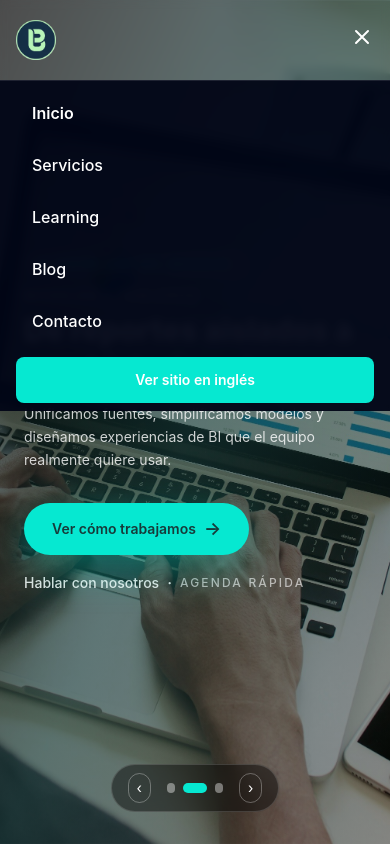
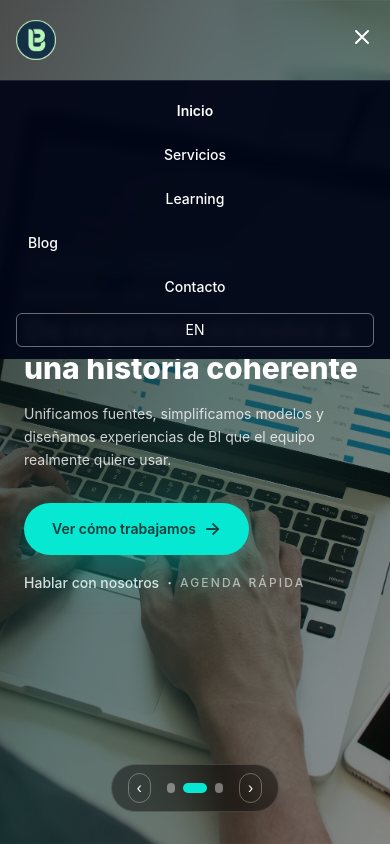
Before and after one commit to BigDataServicesllc/bds, a React (Create React App) app in the folder frontend/: page / in a window 390 px wide. Both pictures are taken after a click on the button 362 px from the left and 37 px from the top of the page. Shown: the top 844 px of the page. Built offline with nearby package versions, Linux system fonts and the light colour scheme.

Commit message:
cambios en el footer 2025-12-08 v2

```diff
--- a/frontend/src/components/LayoutHeader.js
+++ b/frontend/src/components/LayoutHeader.js
@@ -1,5 +1,4 @@
 // RUTA: frontend/src/components/LayoutHeader.js
-
 import React, { useState, useEffect } from 'react';
 import { Link, useLocation } from 'react-router-dom';
 
@@ -8,15 +7,23 @@ const LayoutHeader = ({ currentPage, onNavigate, onToggleLanguage, language }) =
   const [isScrolled, setIsScrolled] = useState(false);
   const location = useLocation();
 
-  // Detectar scroll para cambiar estilo del header
+  // Detectar scroll
   useEffect(() => {
     const onScroll = () => {
       setIsScrolled(window.scrollY > 40);
     };
 
-    window.addEventListener('scroll', onScroll);
-    return () => window.removeEventListener('scroll', onScroll);
+    window.addEventListener("scroll", onScroll);
+    return () => window.removeEventListener("scroll", onScroll);
   }, []);
+
+  // 👉 En estas rutas queremos SIEMPRE header sólido, aunque no haya scroll
+  const needsSolidHeader =
+    location.pathname === "/terminos" ||
+    location.pathname === "/privacidad";
+
+  // Estado final que usamos para colores / fondo
+  const isSolidHeader = isScrolled || needsSolidHeader;
 
   const navItems = [
     { name: 'Inicio', id: 'home' },
@@ -29,62 +36,40 @@ const LayoutHeader = ({ currentPage, onNavigate, onToggleLanguage, language }) =
   const getDisplayName = (name) => {
     if (language === 'en') {
       const translations = {
-        Inicio: 'Home',
-        Servicios: 'Services',
-        Learning: 'Learning',
-        Blog: 'Blog',
-        Contacto: 'Contact',
+        'Inicio': 'Home',
+        'Servicios': 'Services',
+        'Learning': 'Learning',
+        'Blog': 'Blog',
+        'Contacto': 'Contact'
       };
       return translations[name] || name;
     }
     return name;
   };
 
-  /**
-   * NavButton
-   * - variant = "desktop" | "mobile"
-   *   para cambiar tamaño y alineación de los links
-   */
-  const NavButton = ({ item, variant = 'desktop' }) => {
+  const NavButton = ({ item }) => {
     const isActivePage = item.path && location.pathname.startsWith(item.path);
     const isActiveSection =
-      !item.path && location.pathname === '/' && currentPage === item.id;
+      !item.path && location.pathname === "/" && currentPage === item.id;
     const isActive = isActivePage || isActiveSection;
 
-    const baseClassesDesktop =
-      'py-2 px-3 rounded-md text-sm font-medium transition-colors duration-300';
-    const baseClassesMobile =
-      'w-full text-left py-3 px-4 rounded-lg text-base font-medium transition-colors duration-200';
-
     const baseClasses =
-      variant === 'mobile' ? baseClassesMobile : baseClassesDesktop;
+      "py-2 px-3 rounded-md text-sm font-medium transition-colors duration-300";
 
     const getColorClasses = () => {
-      // SIN scroll: header transparente sobre hero
-      if (!isScrolled) {
+      // Header transparente (solo cuando NO es sólido)
+      if (!isSolidHeader) {
         return isActive
-          ? 'text-white font-semibold'
-          : 'text-white hover:text-[#06E8D1]';
+          ? "text-white font-semibold"
+          : "text-white hover:text-[#06E8D1]";
       }
-      // CON scroll: header blanco
+      // Header sólido (blanco)
       return isActive
-        ? 'text-[#2B64B2] font-semibold'
-        : 'text-gray-900 hover:text-[#2B64B2]';
+        ? "text-[#2B64B2] font-semibold"
+        : "text-gray-900 hover:text-[#2B64B2]";
     };
 
-    const handleNavClick = () => {
-      // Cerrar menú móvil al hacer clic
-      setIsMenuOpen(false);
-
-      if (item.path) return; // los Links se encargan solos
-
-      if (location.pathname === '/') {
-        // Navegación por secciones dentro de Home
-        onNavigate?.(item.id);
-      }
-    };
-
-    // LINK con path (ej: /blog)
+    // LINK con path (blog)
     if (item.path) {
       return (
         <Link
@@ -97,11 +82,14 @@ const LayoutHeader = ({ currentPage, onNavigate, onToggleLanguage, language }) =
       );
     }
 
-    // Botón dentro de Home (cuando estamos en '/')
-    if (location.pathname === '/') {
+    // Botón que navega dentro de la home (cuando estamos en "/")
+    if (location.pathname === "/") {
       return (
         <button
-          onClick={handleNavClick}
+          onClick={() => {
+            onNavigate(item.id);
+            setIsMenuOpen(false);
+          }}
           className={`${baseClasses} ${getColorClasses()}`}
         >
           {getDisplayName(item.name)}
@@ -109,7 +97,7 @@ const LayoutHeader = ({ currentPage, onNavigate, onToggleLanguage, language }) =
       );
     }
 
-    // Link desde otras páginas a secciones de Home
+    // Links desde otras páginas hacia secciones de home
     return (
       <Link
         to={`/#${item.id}`}
@@ -124,20 +112,16 @@ const LayoutHeader = ({ currentPage, onNavigate, onToggleLanguage, language }) =
   return (
     <header
       className={`fixed top-0 left-0 right-0 z-50 transition-all duration-300
-        ${
-          isScrolled
+        ${isSolidHeader
           ? 'bg-white/85 backdrop-blur-lg shadow-md border-b border-gray-200'
           : 'bg-transparent backdrop-blur-sm'
         }`}
     >
       <div className="container mx-auto px-4">
         <div className="flex justify-between items-center h-20">
+
           {/* LOGO */}
-          <Link
-            to="/"
-            className="flex items-center gap-2"
-            onClick={() => setIsMenuOpen(false)}
-          >
+          <Link to="/" className="flex items-center gap-2">
             <img
               src="/images/logo.png"
               alt="Big Data Services Logo"
@@ -147,18 +131,15 @@ const LayoutHeader = ({ currentPage, onNavigate, onToggleLanguage, language }) =
 
           {/* NAV DESKTOP */}
           <nav className="hidden md:flex items-center space-x-2">
-            {navItems.map((item) => (
-              <NavButton key={item.id} item={item} />
-            ))}
+            {navItems.map((item) => <NavButton key={item.id} item={item} />)}
 
-            <div className="w-px h-6 mx-3 bg-gray-400/30" />
+            <div className="w-px h-6 mx-3 bg-gray-400/30"></div>
 
             <button
               onClick={onToggleLanguage}
               className={`
                 px-3 py-1.5 rounded-md border text-sm transition
-                ${
-                  isScrolled
+                ${isSolidHeader
                   ? 'text-gray-900 border-gray-400 hover:bg-gray-200'
                   : 'text-white border-white/40 hover:bg-white/10'
                 }
@@ -168,12 +149,11 @@ const LayoutHeader = ({ currentPage, onNavigate, onToggleLanguage, language }) =
             </button>
           </nav>
 
-          {/* BOTÓN MENÚ MOBILE */}
+          {/* NAV MOBILE */}
           <div className="md:hidden">
             <button
-              onClick={() => setIsMenuOpen((prev) => !prev)}
-              className={`${isScrolled ? 'text-gray-900' : 'text-white'}`}
-              aria-label="Abrir menú"
+              onClick={() => setIsMenuOpen(!isMenuOpen)}
+              className={`${isSolidHeader ? 'text-gray-900' : 'text-white'}`}
             >
               <svg className="w-6 h-6" fill="none" stroke="currentColor">
                 <path
@@ -182,8 +162,8 @@ const LayoutHeader = ({ currentPage, onNavigate, onToggleLanguage, language }) =
                   strokeWidth="2"
                   d={
                     isMenuOpen
-                      ? 'M6 18L18 6M6 6l12 12' // X
-                      : 'M4 6h16M4 12h16m-7 6h7' // tres líneas
+                      ? "M6 18L18 6M6 6l12 12"
+                      : "M4 6h16M4 12h16m-7 6h7"
                   }
                 />
               </svg>
@@ -192,38 +172,32 @@ const LayoutHeader = ({ currentPage, onNavigate, onToggleLanguage, language }) =
         </div>
       </div>
 
-      {/* MENÚ MOBILE DESPLEGABLE */}
-      <div
-        className={`md:hidden transition-all duration-200 border-t
-          ${
-            isMenuOpen
-              ? 'max-h-[400px] opacity-100'
-              : 'max-h-0 opacity-0 pointer-events-none'
-          }
-          ${
-            isScrolled
-              ? 'bg-white/95 border-gray-200'
-              : 'bg-[#020617]/95 border-white/10'
-          }
-        `}
-      >
-        <div className="container mx-auto px-4 py-2 flex flex-col gap-1">
+      {/* MENU MOBILE DESPLEGABLE */}
+      {isMenuOpen && (
+        <div className={`md:hidden border-t ${isSolidHeader ? 'border-gray-200 bg-white' : 'border-white/10 bg-primary-dark/95'}`}>
+          <nav className="px-4 py-3 flex flex-col space-y-2">
             {navItems.map((item) => (
-            <NavButton key={item.id} item={item} variant="mobile" />
+              <NavButton key={item.id} item={item} />
             ))}
 
             <button
               onClick={() => {
-              onToggleLanguage?.();
+                onToggleLanguage();
                 setIsMenuOpen(false);
               }}
-            className="mt-2 w-full py-3 rounded-lg border text-sm font-semibold
-              text-white bg-[#06E8D1] border-transparent hover:bg-[#04c9b7] transition"
+              className={`
+                mt-2 inline-flex items-center justify-center px-3 py-1.5 rounded-md border text-sm
+                ${isSolidHeader
+                  ? 'text-gray-900 border-gray-400 hover:bg-gray-200'
+                  : 'text-white border-white/40 hover:bg-white/10'
+                }
+              `}
             >
-            {language === 'es' ? 'Ver sitio en inglés' : 'View site in Spanish'}
+              {language === 'es' ? 'EN' : 'ES'}
             </button>
+          </nav>
         </div>
-      </div>
+      )}
     </header>
   );
 };
```
Lines whose indentation alone changed are shown as unchanged.
